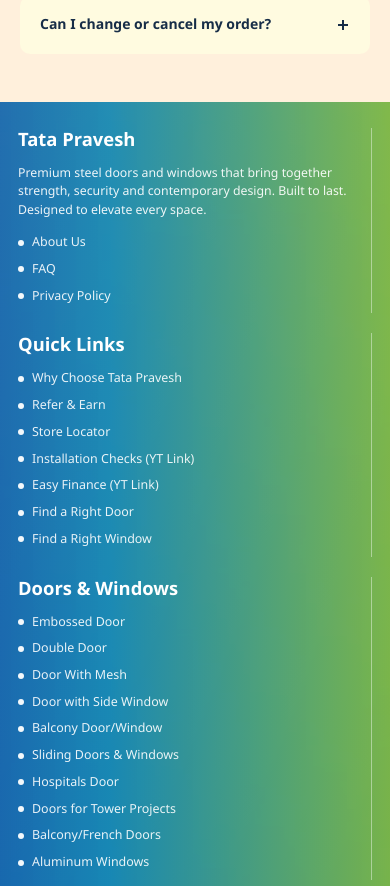
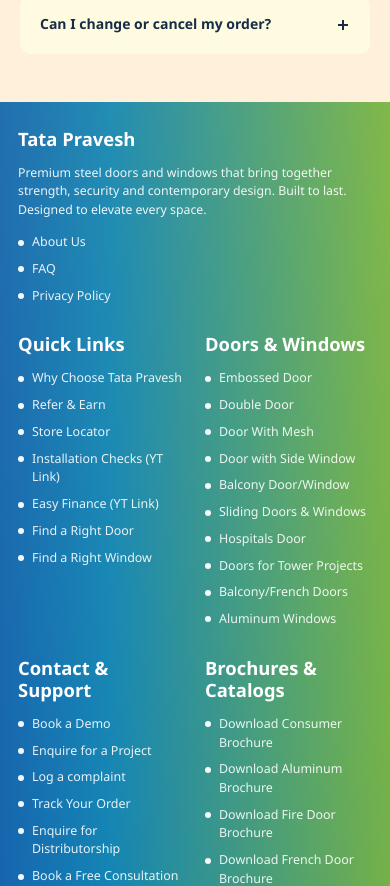
Before and after one commit to asimd2472/tp_next_new, a Next.js app: page / in a window 390 px wide. Shown: the part 5460-6346 px from the top of the page. Built offline with nearby package versions, Linux system fonts and the light colour scheme.

Commit message:
footer section done

```diff
--- a/src/components/Footer/footer.css
+++ b/src/components/Footer/footer.css
@@ -171,8 +171,17 @@
     padding-right: 18px;
   }
 
+  .site-footer__column {
+    padding-right: 0;
+    border-right: 0;
+  }
+
   .site-footer__columns {
-    grid-template-columns: 1fr;
+    grid-template-columns: repeat(2, minmax(0, 1fr));
+  }
+
+  .site-footer__column--brand {
+    grid-column: 1 / -1;
   }
 
   .site-footer__bottom-bar {
```
